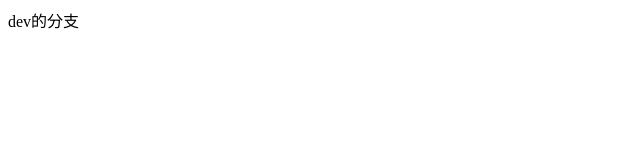
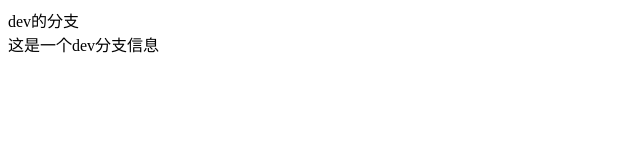
Before and after one commit to zhuang1995/test, a plain HTML site: page index.html in a window 1280 px wide. Shown: the whole page, without its empty margins (0-640 px from the left). Drawn offline with Linux system fonts and the light colour scheme.

Commit message:
add index.html

```diff
--- a/index.html
+++ b/index.html
@@ -5,7 +5,7 @@
 <body class="serverscripting">
 dev的分支
 </body>
-
+<div class="dev">这是一个dev分支信息</div>
 
 
 </html>
```
